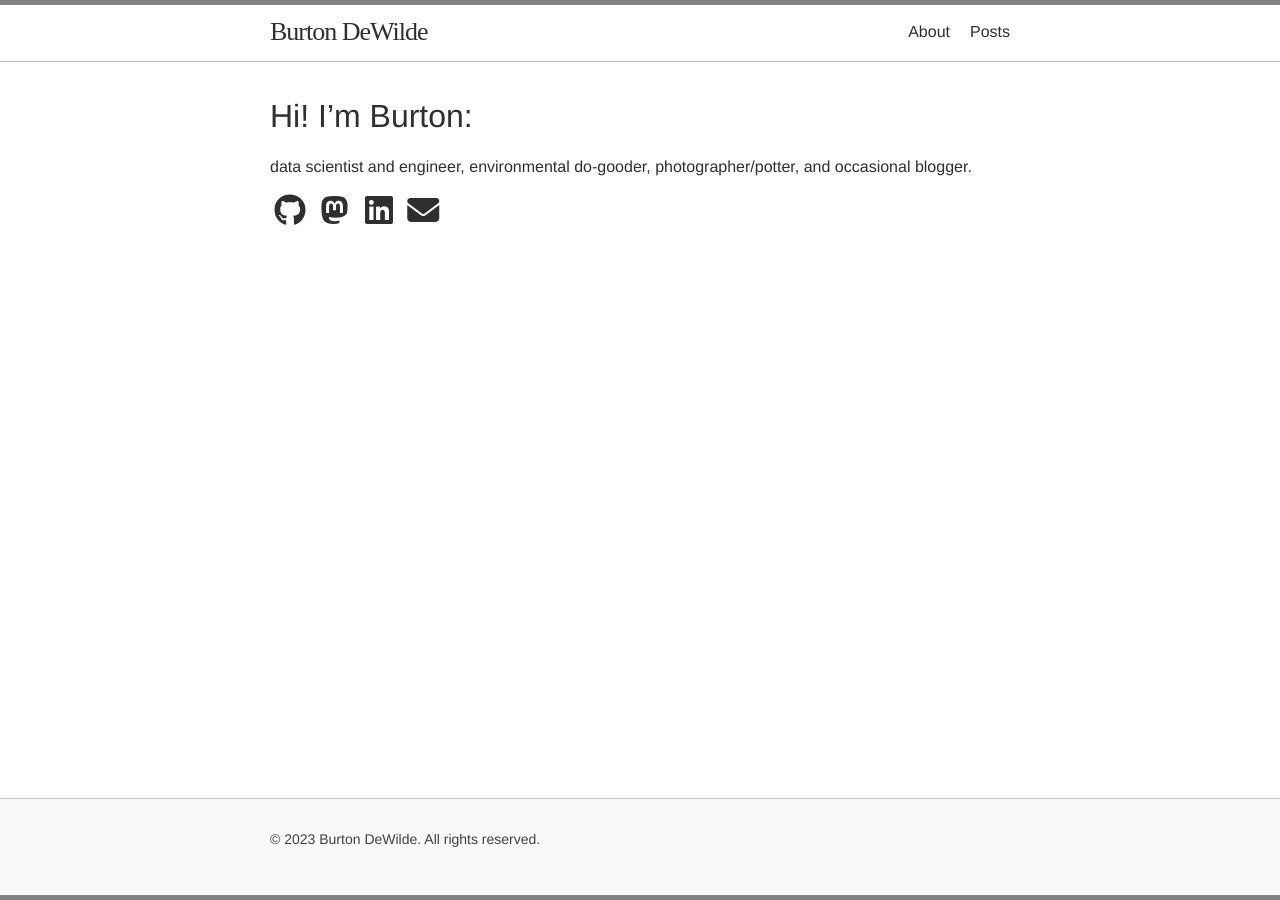
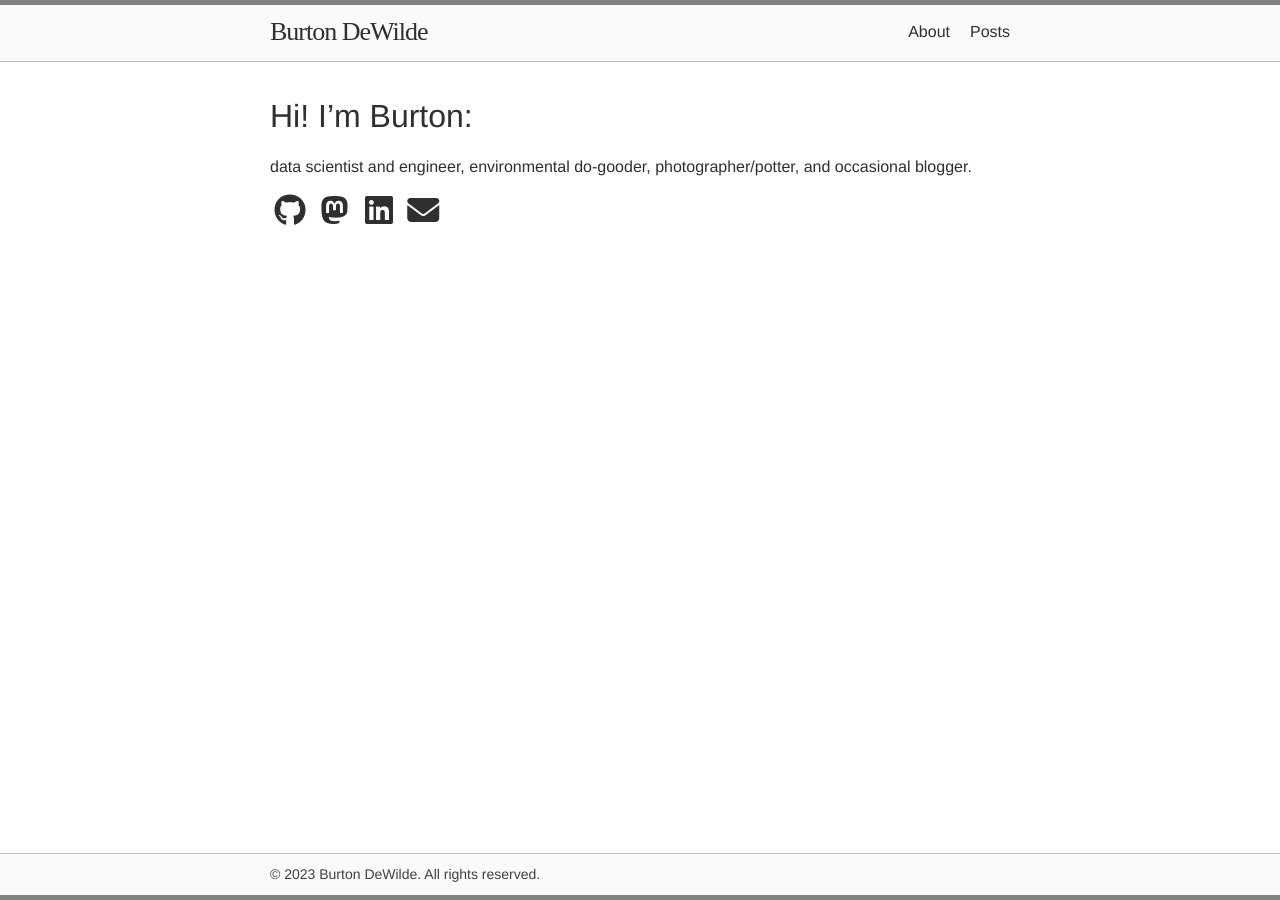
Before and after one commit to bdewilde/bdewilde.github.io, a Jekyll site: the page built from pages/index.md, in a window 1280 px wide. Built offline with Jekyll 4.4.1, drawn with Linux system fonts in a browser that asks for light colours; nearby versions of some CDN libraries; some web fonts are replaced.

Commit message:
fix: Resolve weird footer centering

```diff
--- a/_includes/footer.html
+++ b/_includes/footer.html
@@ -1,12 +1,7 @@
 <footer class="site-footer">
-  <data class="u-url" href="{{ '/' | relative_url }}"></data>
-
   <div class="wrapper">
-
     <div class="copyright">
       <p>&copy; {{ site.time | date: '%Y' }} Burton DeWilde. All rights reserved.</p>
     </div>
-
   </div>
-
 </footer>
--- a/assets/css/style.css
+++ b/assets/css/style.css
@@ -238,7 +238,7 @@ table td {
 .site-header {
   border-top: 5px solid var(--grey-color);
   border-bottom: 1px solid var(--grey-color-light);
-  /* background-color: var(--background-color-accent); */
+  background-color: var(--background-color-accent);
   min-height: calc(var(--spacing-unit) * 1.865);
   /* Positioning context for the mobile navigation icon */
   position: relative;
@@ -322,11 +322,10 @@ table td {
 /* SITE FOOTER */
 
 .site-footer {
-  padding: var(--spacing-unit) 0;
+  padding: calc(var(--spacing-unit) / 3) 0;
   border-bottom: 5px solid var(--grey-color);
   border-top: 1px solid var(--grey-color-light);
   background-color: var(--background-color-accent);
-  /* height: 20px; */
 }
 
 .site-footer .wrapper {
@@ -337,9 +336,12 @@ table td {
 .site-footer .copyright {
   font-size: var(--small-font-size);
   color: var(--grey-color-dark);
-  height: 100%;
   display: flex;
   align-items: center;
+}
+
+.site-footer .copyright p {
+  margin: 0;
 }
 
 
```
